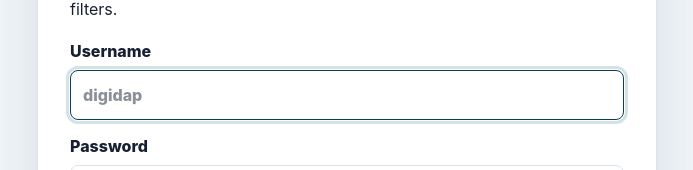
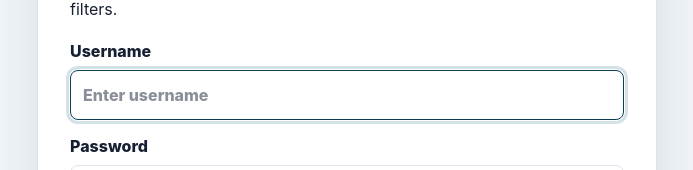
Before and after one commit to dpons222/Business, a Next.js app in the folder EXPERIMENTS/001-roofing-landing-page-service/product/demo-app/: page /login in a window 1280 px wide. Shown: the part 334-504 px from the top of the page, without its empty margins (293-986 px from the left). Built offline with nearby package versions, Linux system fonts and the light colour scheme; no server answers.

Commit message:
Update login username placeholder

```diff
--- a/EXPERIMENTS/001-roofing-landing-page-service/product/demo-app/app/login/page.tsx
+++ b/EXPERIMENTS/001-roofing-landing-page-service/product/demo-app/app/login/page.tsx
@@ -49,7 +49,7 @@ export default async function LoginPage({ searchParams }: LoginPageProps) {
               autoComplete="username"
               autoFocus
               name="username"
-              placeholder="digidap"
+              placeholder="Enter username"
               required
               type="text"
             />
```
